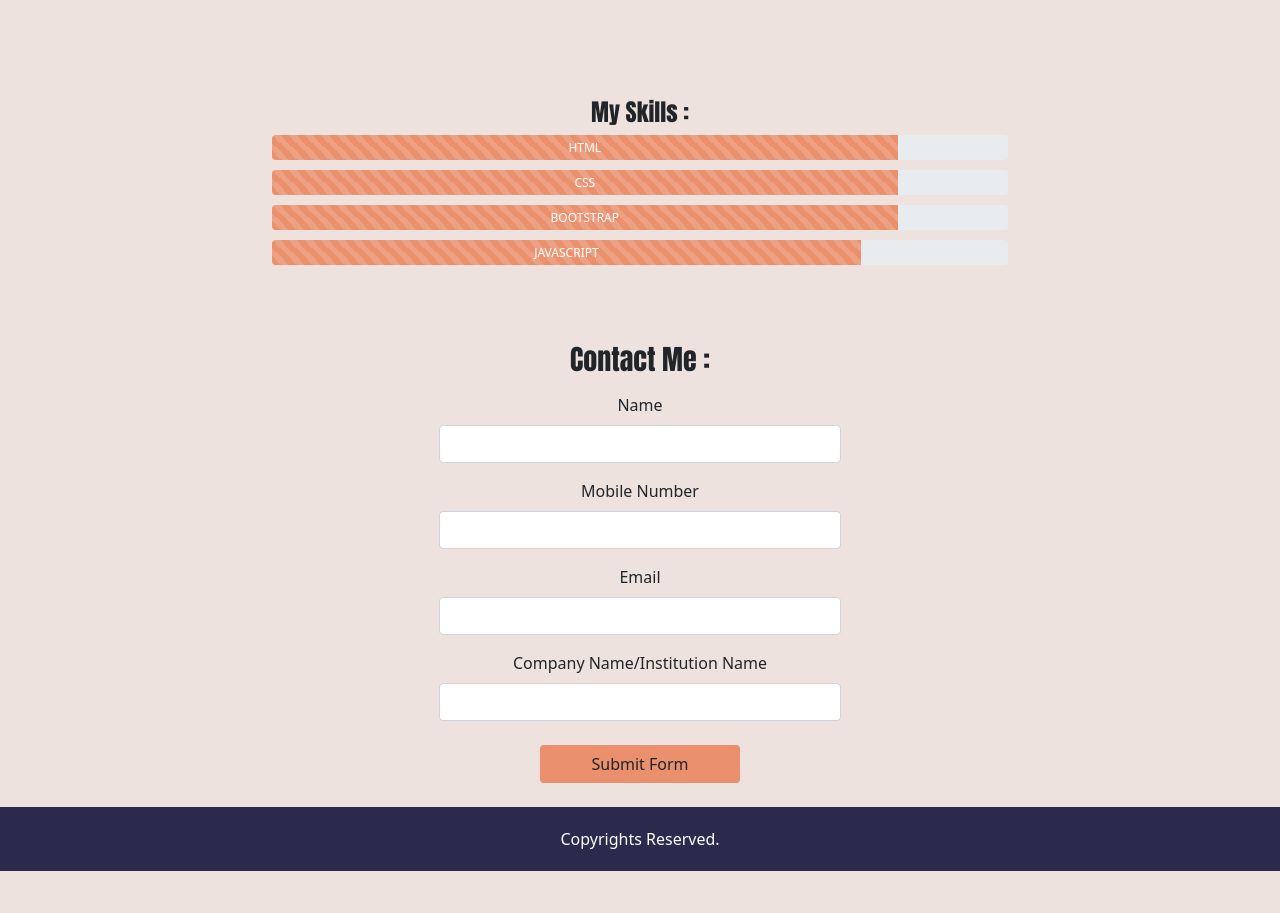
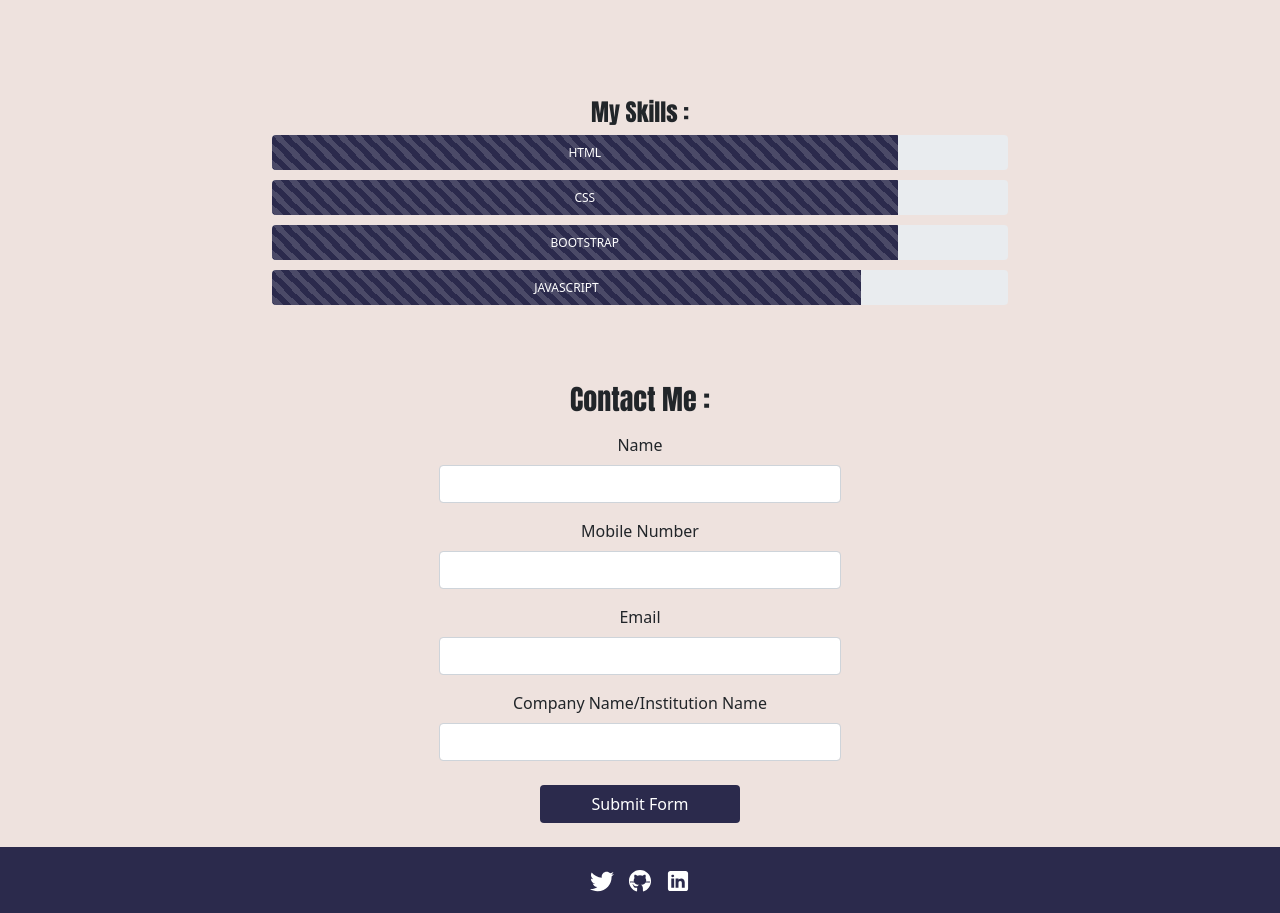
Before and after one commit to Mo-Faraan/personalweb, a plain HTML site: page index.html in a window 1280 px wide. Shown: the part 460-1373 px from the top of the page. Before the commit the page ends 1331 px from the top, so only its background shows below. Drawn offline with nearby package versions, Linux system fonts and the light colour scheme.

Commit message:
Update index.html

```diff
--- a/index.html
+++ b/index.html
@@ -48,17 +48,17 @@
           <div class="row justify-content-center align-items-center">
             <div class="col-8 col-lg-8">
             <h4 style="font-family: Impact, Haettenschweiler, 'Arial Narrow Bold', sans-serif;">My Skills :</h4>
-            <div class="progress" style="margin-bottom: 10px; height: 25px;">
-                <div class="progress-bar progress-bar-striped progress-bar-animated " role="progressbar" style="width: 85%; background-color:#EA906C ;" aria-valuenow="75" aria-valuemin="0" aria-valuemax="100">HTML</div>
+            <div class="progress" style="margin-bottom: 10px; height: 35px;">
+                <div class="progress-bar progress-bar-striped progress-bar-animated " role="progressbar" style="width: 85%; background-color:#2B2A4C ;" aria-valuenow="75" aria-valuemin="0" aria-valuemax="100">HTML</div>
             </div>
-            <div class="progress" style="margin-bottom: 10px; height: 25px;">
-                <div class="progress-bar progress-bar-striped progress-bar-animated" role="progressbar" style="width: 85%; background-color:#EA906C" aria-valuenow="75" aria-valuemin="0" aria-valuemax="100">CSS</div>
+            <div class="progress" style="margin-bottom: 10px; height: 35px;">
+                <div class="progress-bar progress-bar-striped progress-bar-animated" role="progressbar" style="width: 85%; background-color:#2B2A4C" aria-valuenow="75" aria-valuemin="0" aria-valuemax="100">CSS</div>
             </div>
-            <div class="progress" style="margin-bottom: 10px; height: 25px;">
-                <div class="progress-bar progress-bar-striped progress-bar-animated " role="progressbar" style="width: 85%; background-color:#EA906C ;" aria-valuenow="75" aria-valuemin="0" aria-valuemax="100">BOOTSTRAP</div>
+            <div class="progress" style="margin-bottom: 10px; height: 35px;">
+                <div class="progress-bar progress-bar-striped progress-bar-animated " role="progressbar" style="width: 85%; background-color:#2B2A4C ;" aria-valuenow="75" aria-valuemin="0" aria-valuemax="100">BOOTSTRAP</div>
             </div>
-            <div class="progress" style="margin-bottom: 0px; height: 25px;">
-                <div class="progress-bar progress-bar-striped progress-bar-animated " role="progressbar" style="width: 80%; background-color:#EA906C ;" aria-valuenow="75" aria-valuemin="0" aria-valuemax="100">JAVASCRIPT</div>
+            <div class="progress" style="margin-bottom: 0px; height: 35px;">
+                <div class="progress-bar progress-bar-striped progress-bar-animated " role="progressbar" style="width: 80%; background-color:#2B2A4C ;" aria-valuenow="75" aria-valuemin="0" aria-valuemax="100">JAVASCRIPT</div>
             </div>
           </div>
         </div>
@@ -91,7 +91,7 @@
                   <input type="text" class="form-control">
                 </div>
                 <div class=" mt-4 form-group d-flex justify-content-center">
-                    <button type="submit" class="btn" style="background-color: #EA906C; width: 200px;">Submit Form</button>
+                    <button type="submit" class="btn" style="background-color: #2B2A4C; width: 200px; color: #ffffff;">Submit Form</button>
                 </div>
               </form>
             </div>
@@ -106,14 +106,16 @@
 
 
 
-      <footer class="footer" style="
-      bottom: 0;
-      width: 100%;
-      background-color: #2B2A4C;
-      padding: 20px 0;
-      text-align: center;
-      color: rgb(255, 255, 255);">
-        Copyrights Reserved.
+      <footer class="footer mb-0" style="margin-bottom: 0px; width: 100%; background-color: #2B2A4C; padding: 20px 0; text-align: center; color: rgb(255, 255, 255);">
+        <a href="https://www.twitter.com/pplcallmefarhan" style="display: inline-block; margin-right: 10px;">
+          <img src="icons8-twitter.svg" style="width: 24px; height: 24px;">
+        </a>
+        <a href="https://www.github.com/mo-faraan" style="display: inline-block; margin-right: 10px;">
+          <img src="icons8-github.svg" style="width: 24px; height: 24px;">
+        </a>
+        <a href="https://www.linkedin.com/in/mo-farhan-tm/" style="display: inline-block;">
+          <img src="icons8-linkedin.svg" style="width: 24px; height: 24px;">
+        </a>
       </footer>
 
 
```
